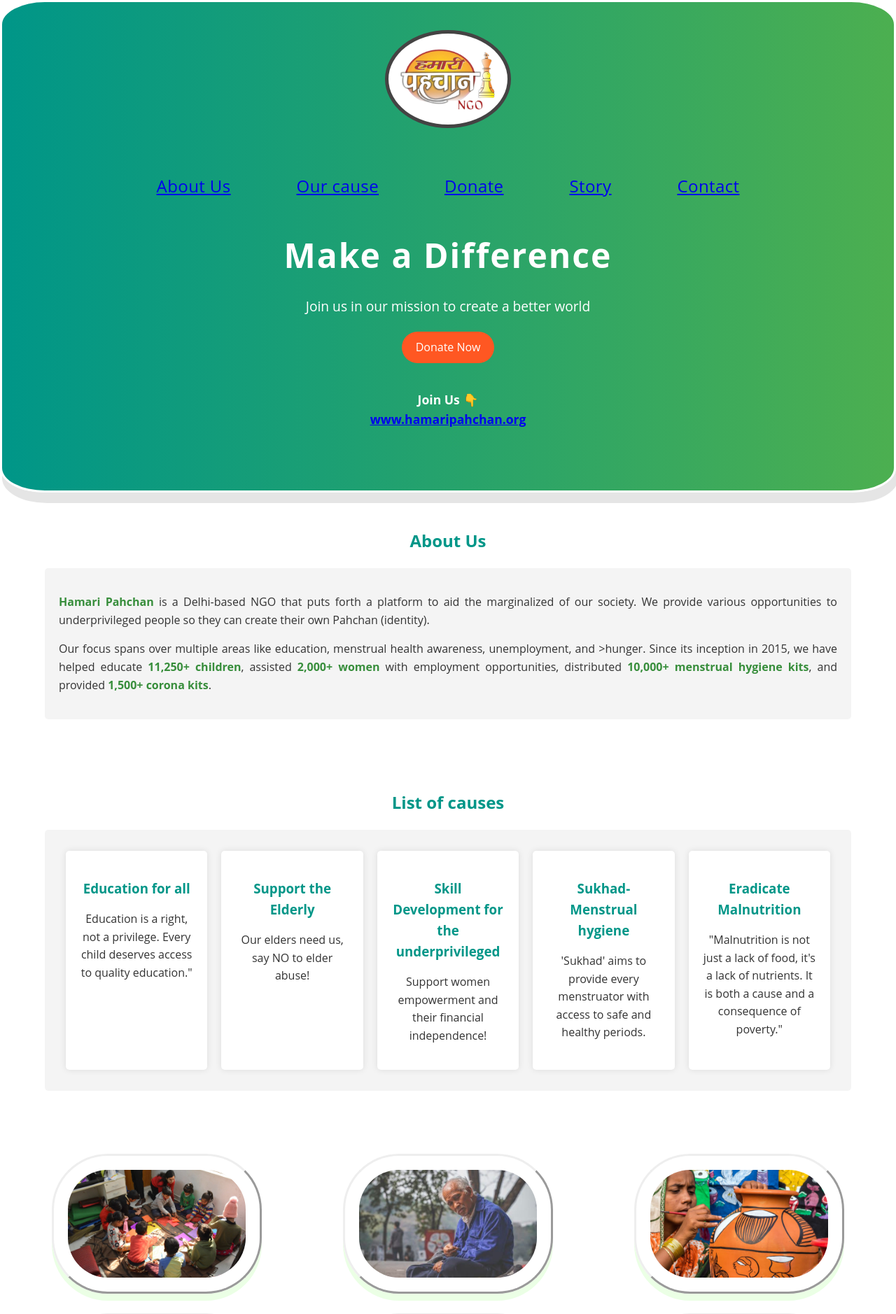
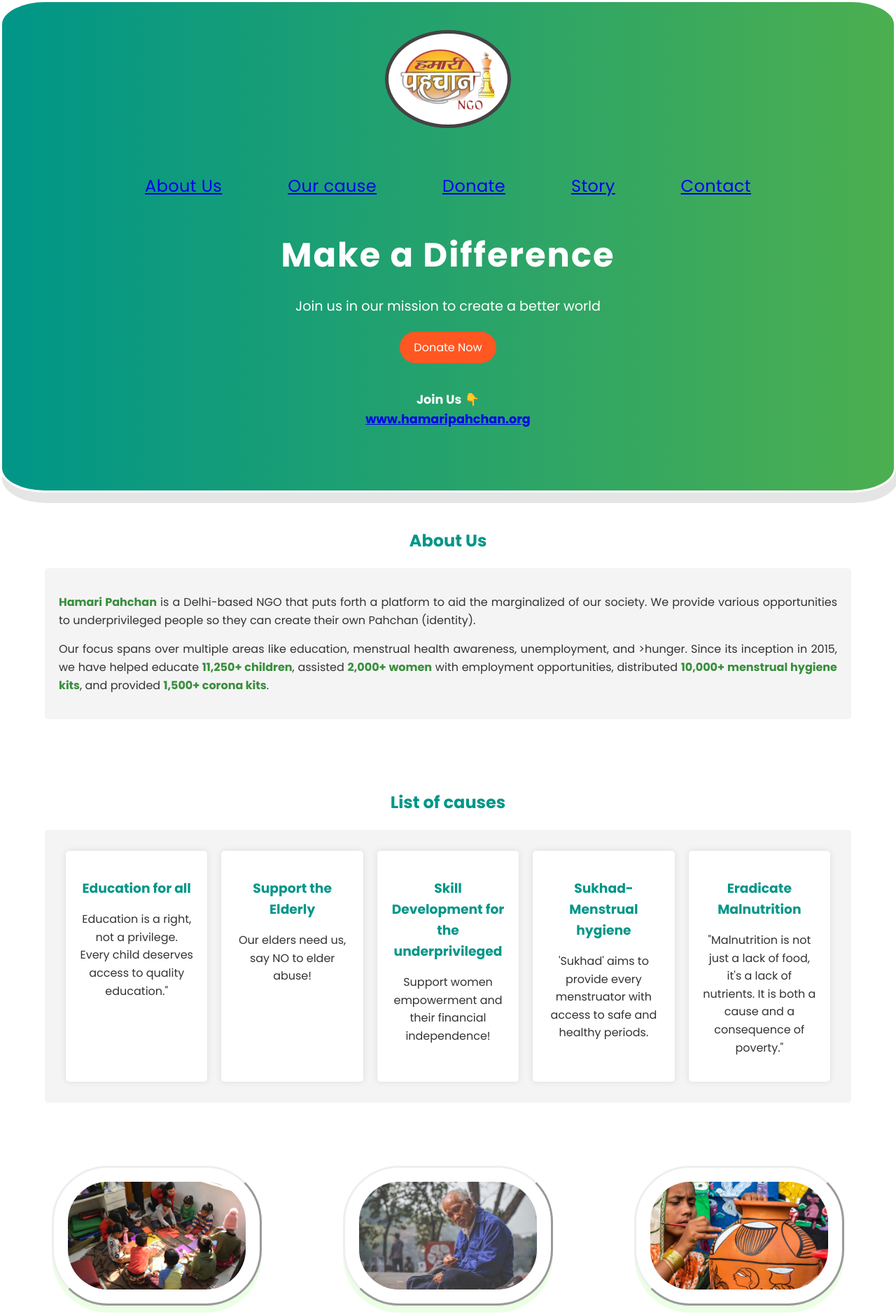
Before and after one commit to guptaaryan8092/encryptix, a PHP site: page / in a window 1280 px wide. Shown: the top 1878 px of the page at 70% size. Run offline with PHP 8.4, Linux system fonts and the light colour scheme; some web fonts are replaced.

Commit message:
new_font

```diff
--- a/Task_1/css/home.css
+++ b/Task_1/css/home.css
@@ -1,6 +1,6 @@
 * {
     box-sizing: border-box;
-    font-family: 'Open Sans', sans-serif;
+    font-family: 'poppins' , sans-serif;
 }
 body {
     line-height: 1.6;
--- a/Task_1/index.html
+++ b/Task_1/index.html
@@ -5,6 +5,10 @@
     <title>Non-governmental organization</title>
     <link rel="preconnect" href="https://fonts.googleapis.com">
     <link rel="preconnect" href="https://fonts.gstatic.com" crossorigin>
+    <link rel="stylesheet" href="https://cdnjs.cloudflare.com/ajax/libs/font-awesome/6.0.0-beta3/css/all.min.css">
+    <link rel="preconnect" href="https://fonts.googleapis.com">
+<link rel="preconnect" href="https://fonts.gstatic.com" crossorigin>
+<link href="https://fonts.googleapis.com/css2?family=Poppins:ital,wght@0,100;0,200;0,300;0,400;0,500;0,600;0,700;0,800;0,900;1,100;1,200;1,300;1,400;1,500;1,600;1,700;1,800;1,900&display=swap" rel="stylesheet">
     <link href="https://fonts.googleapis.com/css2?family=Playwrite+AU+VIC:wght@100..400&display=swap" rel="stylesheet">
     <link rel="stylesheet" href="css/home.css">
 </head>
```
